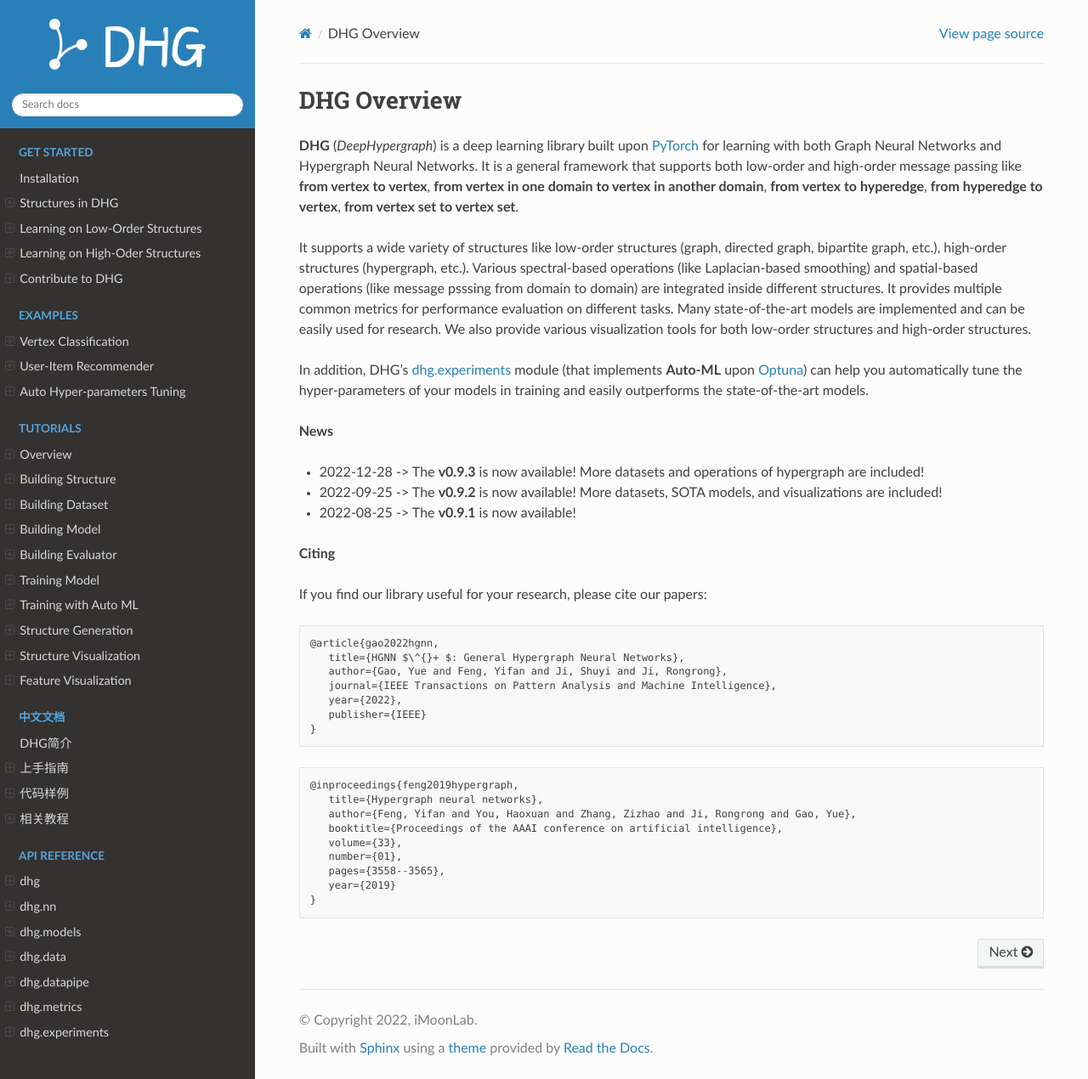
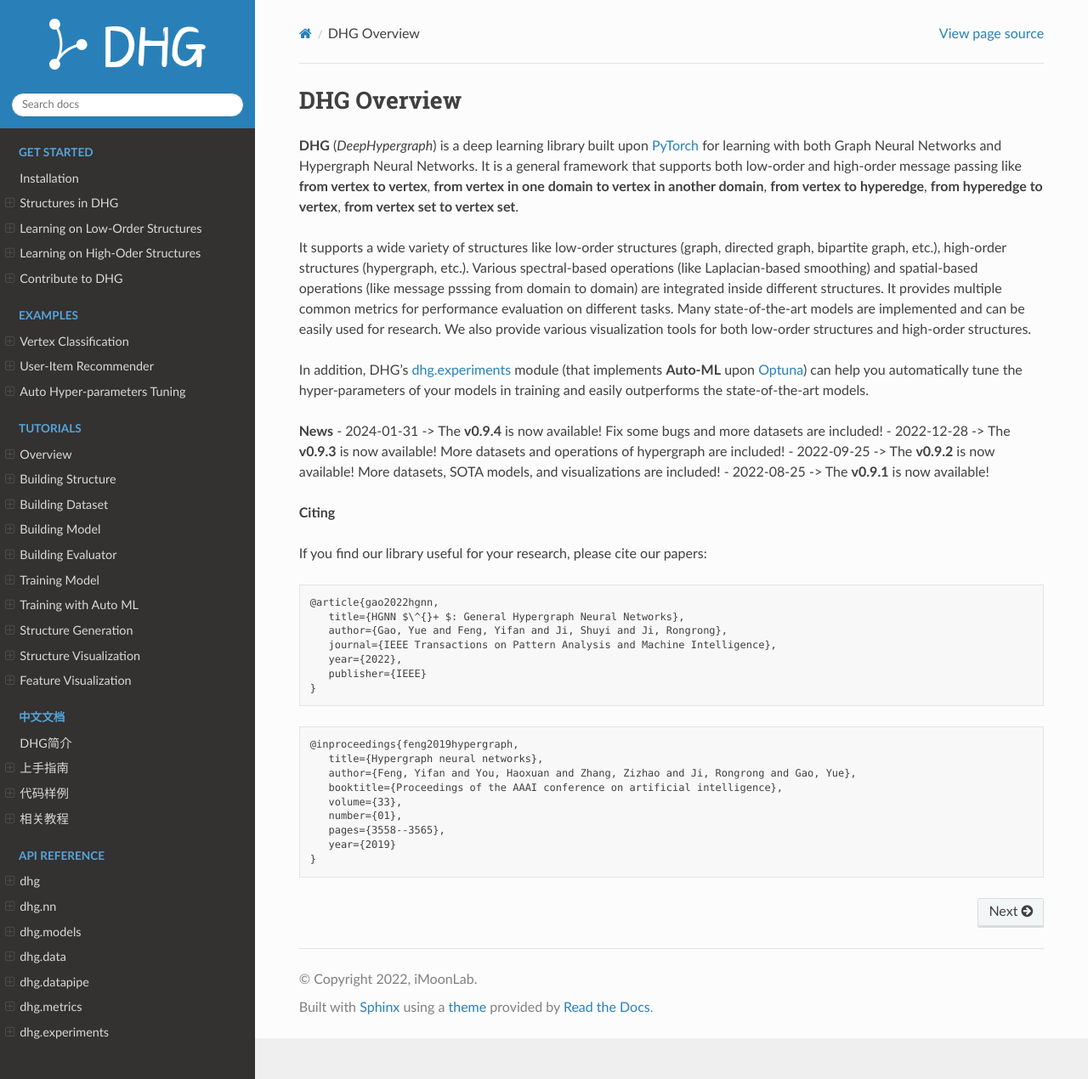
Before and after one commit to iMoonLab/DeepHypergraph, a Sphinx documentation site: the page built from docs/source/index.rst, in a window 1280 px wide and 1270 px high. Shown: the whole window at 85% size. Built offline with Sphinx 7.4.7 and the Read the Docs theme 2.0.0, drawn with Linux system fonts in a browser that asks for light colours.

Commit message:
fix doc typo

```diff
--- a/docs/source/index.rst
+++ b/docs/source/index.rst
@@ -28,7 +28,7 @@ In addition, DHG's :doc:`/api/experiments` module (that implements **Auto-ML** u
 can help you automatically tune the hyper-parameters of your models in training and easily outperforms the state-of-the-art models.
 
 **News**
-
+- 2024-01-31 -> The **v0.9.4** is now available! Fix some bugs and more datasets are included!
 - 2022-12-28 -> The **v0.9.3** is now available! More datasets and operations of hypergraph are included!
 - 2022-09-25 -> The **v0.9.2** is now available! More datasets, SOTA models, and visualizations are included!
 - 2022-08-25 -> The **v0.9.1** is now available!
--- a/docs/source/zh/overview.rst
+++ b/docs/source/zh/overview.rst
@@ -15,6 +15,7 @@ DHG简介
 
 **新闻**
 
+- 2024-01-31  ->   **v0.9.4** 正式发布！ 修复了若干bug，包含更多数据集！
 - 2022-12-28  ->   **v0.9.3** 正式发布！ 包含更多数据集和超图操作！
 - 2022-09-25  ->   **v0.9.2** 正式发布！ 包含更多数据集、最新模型和可视化功能！
 - 2022-08-25  ->   DHG的第一个版本 **v0.9.1** 正式发布！
```
